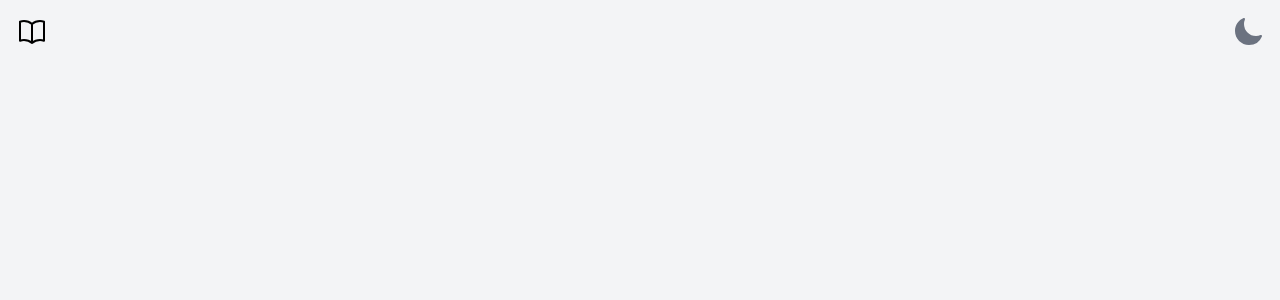
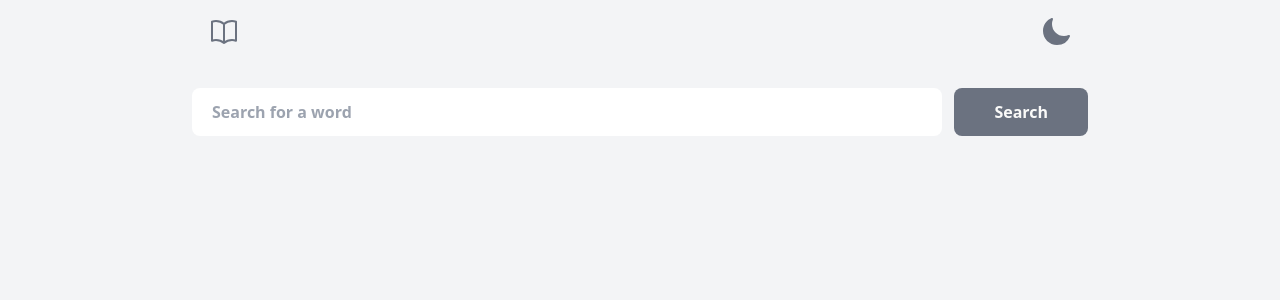
Before and after one commit to justinraj89/dictionary-next13, a Next.js app: page / in a window 1280 px wide. Shown: the top 300 px of the page. Built offline with nearby package versions, Linux system fonts and the light colour scheme.

Commit message:
search form component created

```diff
--- a/app/Header.js
+++ b/app/Header.js
@@ -4,7 +4,7 @@ import { BookOpenIcon } from "@heroicons/react/24/outline";
 function Header() {
   return (
     <header className="flex justify-between pt-4">
-        <BookOpenIcon className="h-8 w-8 ml-4"/>
+        <BookOpenIcon className="h-8 w-8 ml-4 text-gray-500"/>
         <DarkModeButton />
     </header>
   )
--- /dev/null
+++ b/app/Search.js
@@ -0,0 +1,43 @@
+'use client'
+import { useState } from "react";
+//==================================
+
+function Search() {
+
+    const [input, setInput] = useState('')
+    const [isValid, setIsValide] = useState(true)
+
+    const handleChange = (e) => {
+        setInput(e.target.value)
+        if(!input) return
+    }
+
+    const handleSubmit = (e) => {
+        e.preventDefault()
+        console.log('Ayo')
+    }
+
+  return (
+    <form
+      className="mx-auto mt-10 flex justify-center"
+      onSubmit={handleSubmit}
+    >
+      <input
+        type="text"
+        className="lg:flex lg:w-full w-3/5 rounded-lg px-5 py-3 text-black dark:text-gray-100 font-semibold focus:outline-none"
+        placeholder="Search for a word"
+        onChange={handleChange}
+      />
+      <div className="sm:mt-0 ml-3">
+        <button
+          className="w-full rounded-lg px-5 py-3 bg-gray-500 text-base text-stone-50 font-bold hover:text-active hover:bg-zinc-700 sm:px-10"
+          type="submit"
+        >
+          Search
+        </button>
+      </div>
+    </form>
+  )
+}
+
+export default Search
--- a/app/layout.js
+++ b/app/layout.js
@@ -8,7 +8,7 @@ export default function RootLayout({ children }) {
     <html>
       <body className="bg-gray-100 dark:bg-zinc-900 transition-all duration-700">
         <Providers>
-          <div className="max-w-full mx-auto">{children}</div>
+          <div className="max-w-4xl mx-auto">{children}</div>
         </Providers>
       </body>
     </html>
--- a/app/page.js
+++ b/app/page.js
@@ -1,10 +1,11 @@
-import Header from "./Header"
-
+import Header from "./Header";
+import Search from "./Search";
 
 export default function Home() {
-
-
   return (
-    <Header/>
-  )
+    <div>
+      <Header />
+      <Search />
+    </div>
+  );
 }
```
